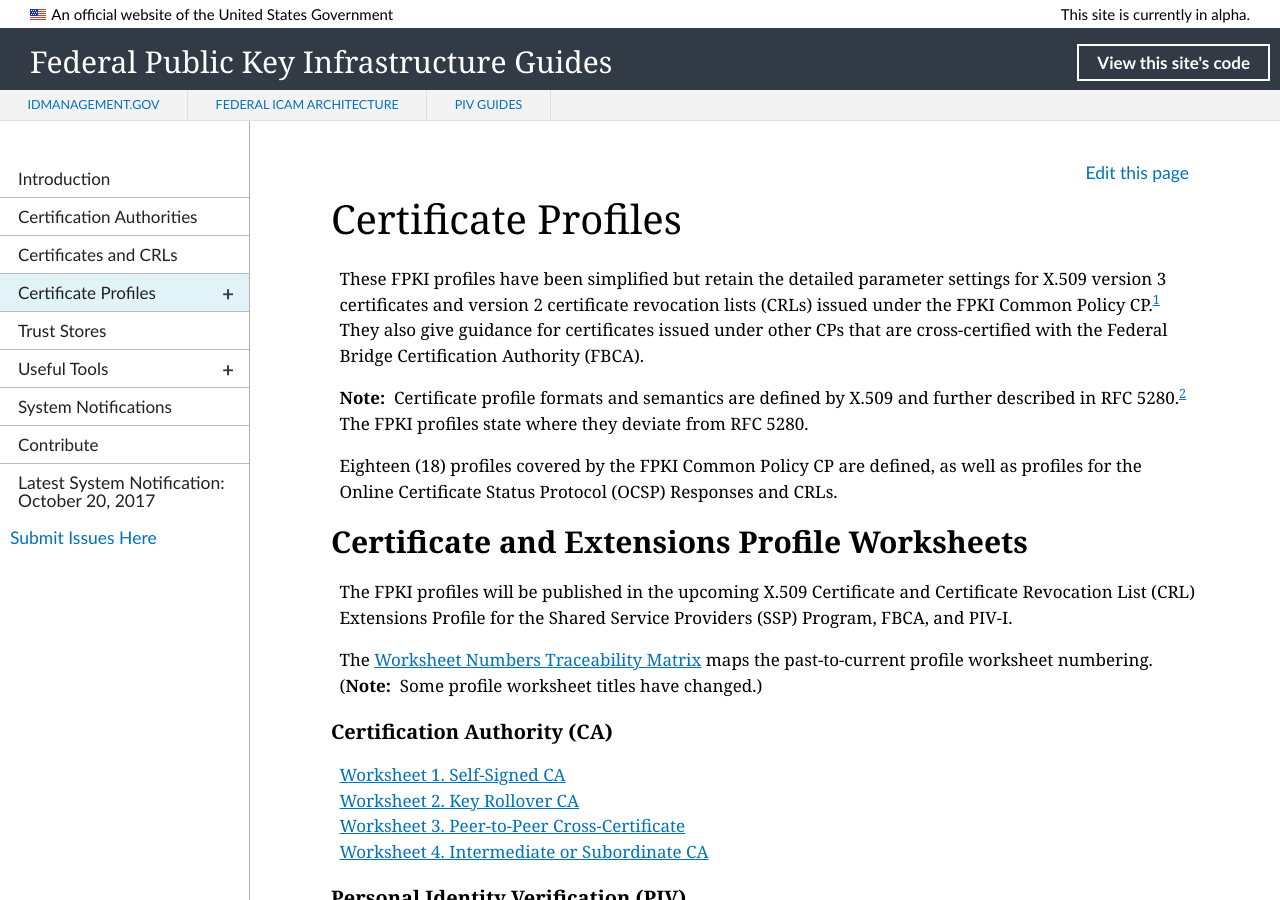
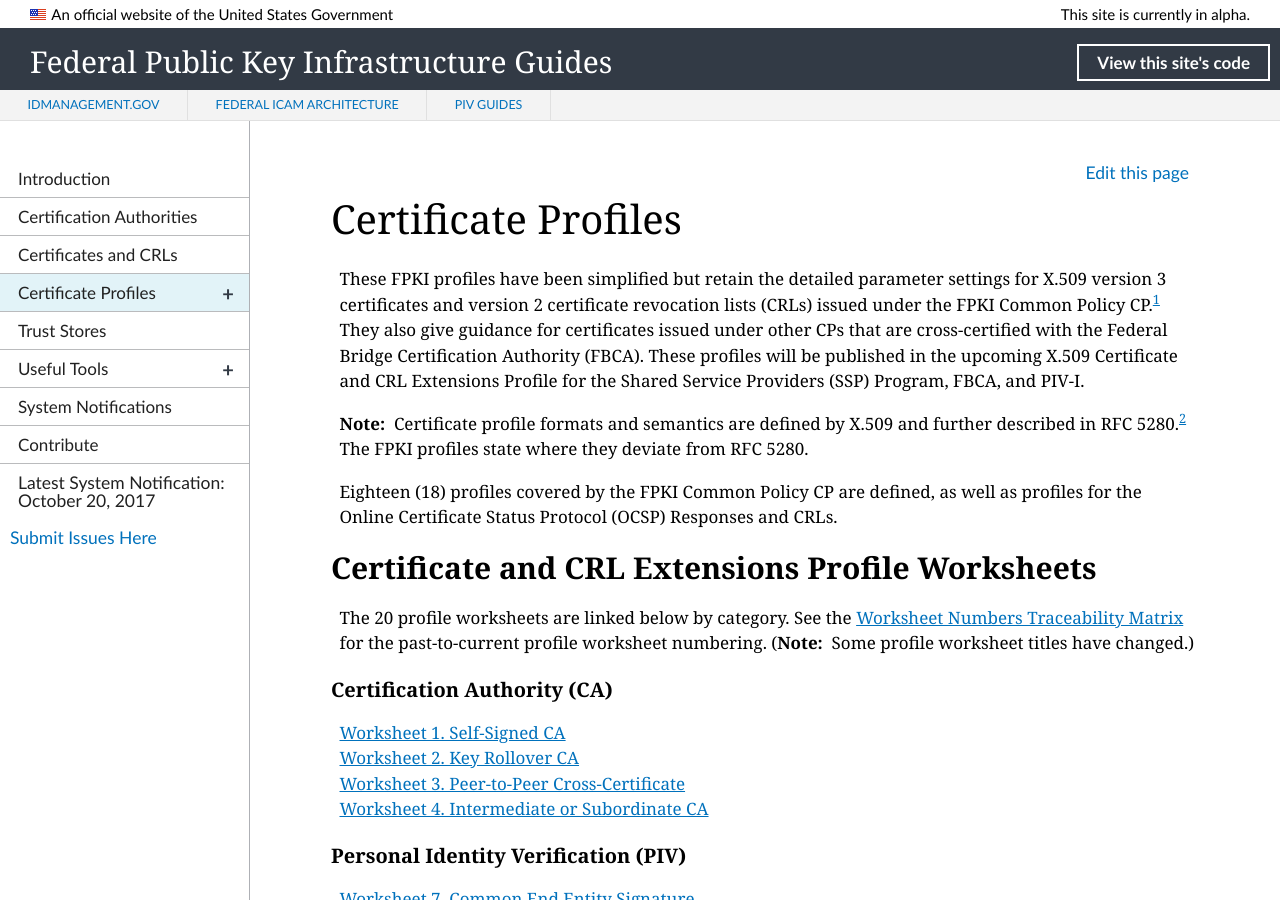
Before and after one commit to GSA/fpki-guides, a Jekyll site: the page built from pages/fpki_certificate_profiles.md, in a window 1280 px wide and 900 px high. Built offline with Jekyll 4.4.1, drawn with Linux system fonts in a browser that asks for light colours; nearby versions of some CDN libraries; library files that are not in the unit come from our copies.

Commit message:
Update fpki_certificate_profiles.md
Introduction revisions

```diff
--- a/pages/fpki_certificate_profiles.md
+++ b/pages/fpki_certificate_profiles.md
@@ -4,40 +4,38 @@
 permalink: /certprofiles/
 ---
 
-These FPKI profiles have been simplified but retain the detailed parameter settings for X.509 version 3 certificates and version 2 certificate revocation lists (CRLs) issued under the FPKI Common Policy CP.<sup>[1](#1)</sup> They also give guidance for certificates issued under other CPs that are cross-certified with the Federal Bridge Certification Authority (FBCA).
+These FPKI profiles have been simplified but retain the detailed parameter settings for X.509 version 3 certificates and version 2 certificate revocation lists (CRLs) issued under the FPKI Common Policy CP.<sup>[1](#1)</sup> They also give guidance for certificates issued under other CPs that are cross-certified with the Federal Bridge Certification Authority (FBCA). These profiles will be published in the upcoming X.509 Certificate and CRL Extensions Profile for the Shared Service Providers (SSP) Program, FBCA, and PIV-I.
 
 **Note:**&nbsp;&nbsp;Certificate profile formats and semantics are defined by X.509 and further described in RFC 5280.<sup>[2](#2)</sup> The FPKI profiles state where they deviate from RFC 5280.
 
 Eighteen (18) profiles covered by the FPKI Common Policy CP are defined, as well as profiles for the Online Certificate Status Protocol (OCSP) Responses and CRLs.
 
-## Certificate and Extensions Profile Worksheets
+## Certificate and CRL Extensions Profile Worksheets
 
-The FPKI profiles will be published in the upcoming X.509 Certificate and Certificate Revocation List (CRL) Extensions Profile for the Shared Service Providers (SSP) Program, FBCA, and PIV-I.
-
-The [Worksheet Numbers Traceability Matrix](#worksheet-numbers-traceability-matrix) maps the past-to-current profile worksheet numbering. (**Note:**&nbsp;&nbsp;Some profile worksheet titles have changed.)
+The 20 profile worksheets are linked below by category. See the [Worksheet Numbers Traceability Matrix](#worksheet-numbers-traceability-matrix) for the past-to-current profile worksheet numbering. (**Note:**&nbsp;&nbsp;Some profile worksheet titles have changed.)
 
 ### Certification Authority (CA)
 
-[Worksheet 1. Self-Signed CA]({{ site.baseurl }}/profiles/selfsignedca/)<BR>
-[Worksheet 2. Key Rollover CA]({{ site.baseurl }}/profiles/keyrolloverca/)<BR>
-[Worksheet 3. Peer-to-Peer Cross-Certificate]({{ site.baseurl }}/profiles/p2pcrosscert/)<BR>
-[Worksheet 4. Intermediate or Subordinate CA]({{ site.baseurl }}/profiles/intorsubca/)<BR>
+[Worksheet 1. Self-Signed CA]({{ site.baseurl }}/profiles/selfsignedca/)<br>
+[Worksheet 2. Key Rollover CA]({{ site.baseurl }}/profiles/keyrolloverca/)<br>
+[Worksheet 3. Peer-to-Peer Cross-Certificate]({{ site.baseurl }}/profiles/p2pcrosscert/)<br>
+[Worksheet 4. Intermediate or Subordinate CA]({{ site.baseurl }}/profiles/intorsubca/)<br>
 
 ### Personal Identity Verification (PIV)
 
-[Worksheet 7. Common End Entity Signature]({{ site.baseurl }}/profiles/commonendentitysign/)<BR>
-[Worksheet 10. Common Key Management]({{ site.baseurl }}/profiles/commonkeymgmt/)<BR>
-[Worksheet 12. Common Card Authentication]({{ site.baseurl }}/profiles/commoncardauth/)<BR>
-[Worksheet 14. PIV Authentication]({{ site.baseurl }}/profiles/pivauth/)<BR>
-[Worksheet 17. Common PIV Content Signing]({{ site.baseurl }}/profiles/commonpivcontentsign/)<BR>
+[Worksheet 7. Common End Entity Signature]({{ site.baseurl }}/profiles/commonendentitysign/)<br>
+[Worksheet 10. Common Key Management]({{ site.baseurl }}/profiles/commonkeymgmt/)<br>
+[Worksheet 12. Common Card Authentication]({{ site.baseurl }}/profiles/commoncardauth/)<br>
+[Worksheet 14. PIV Authentication]({{ site.baseurl }}/profiles/pivauth/)<br>
+[Worksheet 17. Common PIV Content Signing]({{ site.baseurl }}/profiles/commonpivcontentsign/)<br>
 
 ### Personal Identity Verification&mdash;Interoperable (PIV-I)
 
-[Worksheet 8. PIV-I Digital Signature]({{ site.baseurl }}/profiles/pividigsign/)<BR>
-[Worksheet 11. PIV-I Key Management]({{ site.baseurl }}/profiles/pivikeymgmt/)<BR>
-[Worksheet 13. PIV-I Card Authentication]({{ site.baseurl }}/profiles/pivicardauth/)<BR>
-[Worksheet 16. PIV-I Authentication]({{ site.baseurl }}/profiles/piviauth/)<BR>
-[Worksheet 18. PIV-I Content Signing]({{ site.baseurl }}/profiles/pivicontentsign/)<BR>
+[Worksheet 8. PIV-I Digital Signature]({{ site.baseurl }}/profiles/pividigsign/)<br>
+[Worksheet 11. PIV-I Key Management]({{ site.baseurl }}/profiles/pivikeymgmt/)<br>
+[Worksheet 13. PIV-I Card Authentication]({{ site.baseurl }}/profiles/pivicardauth/)<br>
+[Worksheet 16. PIV-I Authentication]({{ site.baseurl }}/profiles/piviauth/)<br>
+[Worksheet 18. PIV-I Content Signing]({{ site.baseurl }}/profiles/pivicontentsign/)<br>
 
 ### Derived PIV
 
@@ -49,15 +47,14 @@
 
 ### FBCA
 
-[Worksheet 6. End Entity Signature]({{ site.baseurl }}/profiles/endentitysign/)<BR>
+[Worksheet 6. End Entity Signature]({{ site.baseurl }}/profiles/endentitysign/)<br>
 [Worksheet 9. Key Management]({{ site.baseurl }}/profiles/keymgmt/)
 
 ### CRL and OCSP Responder
 
-[Worksheet 5. CRL]({{ site.baseurl }}/profiles/crl/)<BR>
+[Worksheet 5. CRL]({{ site.baseurl }}/profiles/crl/)<br>
 [Worksheet 20. Delegated OCSP Responder]({{ site.baseurl }}/profiles/delegatedocsp/)
 
-<!--Wendy does not think we should add the new names in parentheses.-->
 ## Worksheet Numbers Traceability Matrix
 
 | **Certificate Profile**           | **Shared<br>Service<br>Provider<br>(SSP)<sup>[3](#3)</sup><br>**  | **Federal<br>Bridge<br>Certification<br>Authority<br>(FBCA)<sup>[4](#4)</sup><br>**     | **Personal<br>Identity<br>Verification<br>Interoperable<br>(PIV-I)<sup>[5](#5)</sup>**     | **Current<br>**   |
```
